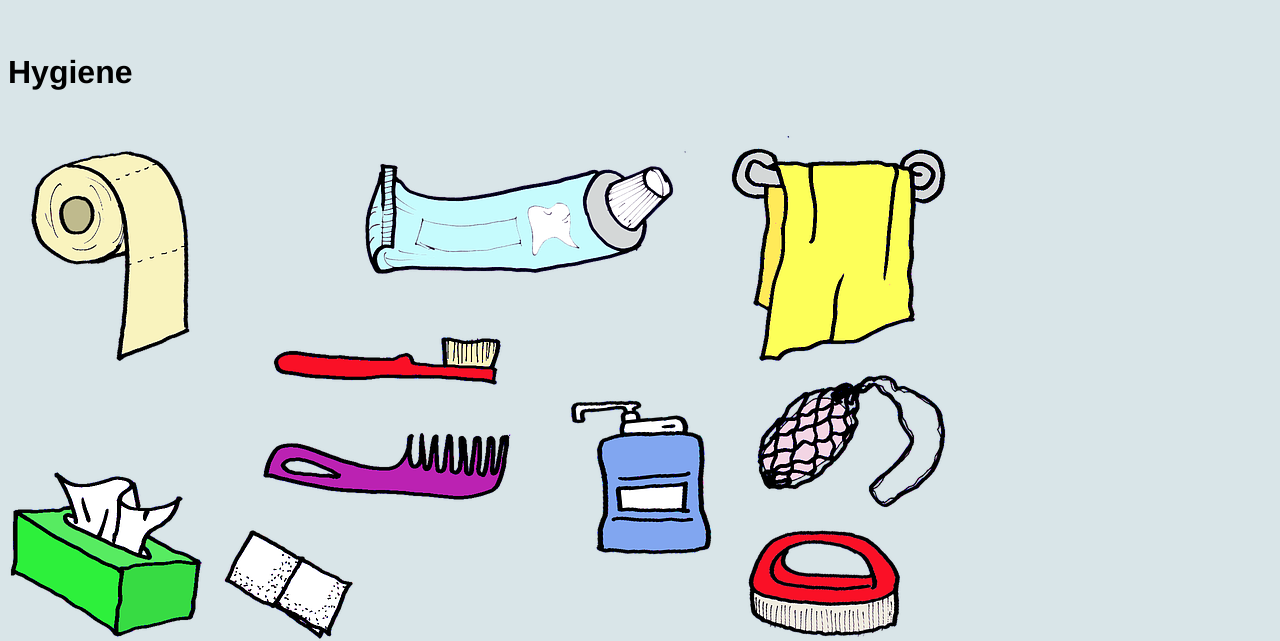
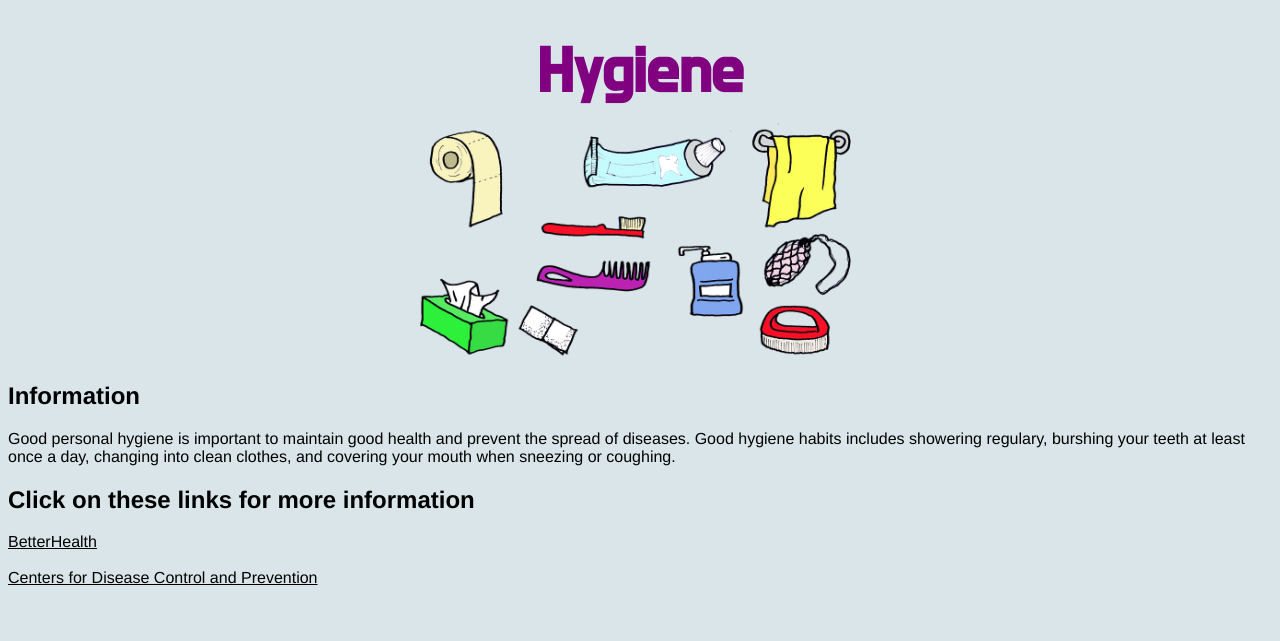
Before and after one commit to rsurpur20/healthhelper, a website: page hygiene.html in a window 1280 px wide. Shown: the part 181-822 px from the top of the page. After the commit the page ends 800 px from the top, so only its background shows below. Drawn offline with Linux system fonts and the light colour scheme.

Commit message:
changed hygenie pic and header

```diff
--- a/styles.css
+++ b/styles.css
@@ -350,3 +350,16 @@ table{
 padding-left: 95px;
 padding-right: 95px;
 }
+#hygienepic{
+  width:35%;
+  margin:auto;
+  display:block;
+}
+#hygiene{
+  color:purple;
+  font-size: 64px;
+  font-family:'Do Hyeon',sans-serif;
+  text-align: center;
+  padding: 16px, 70px;
+  margin:0 auto;
+}
```
